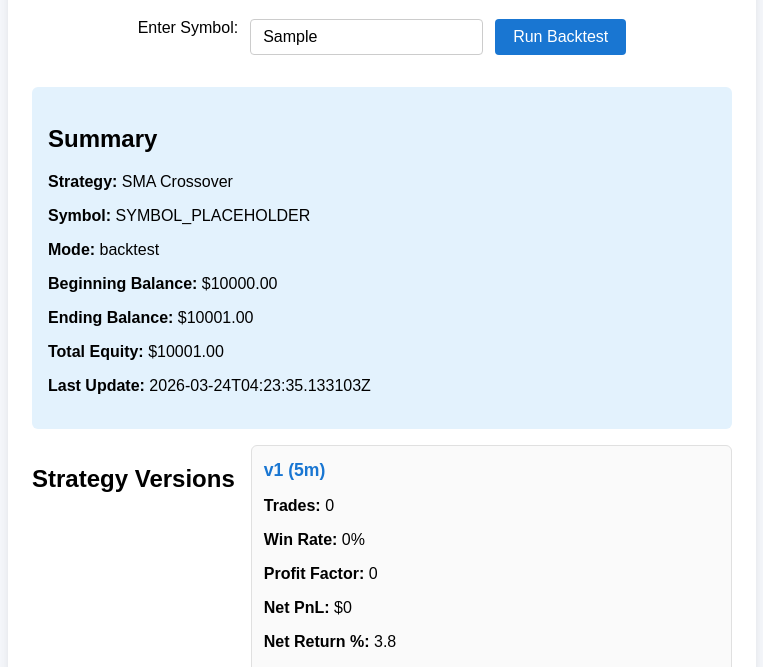
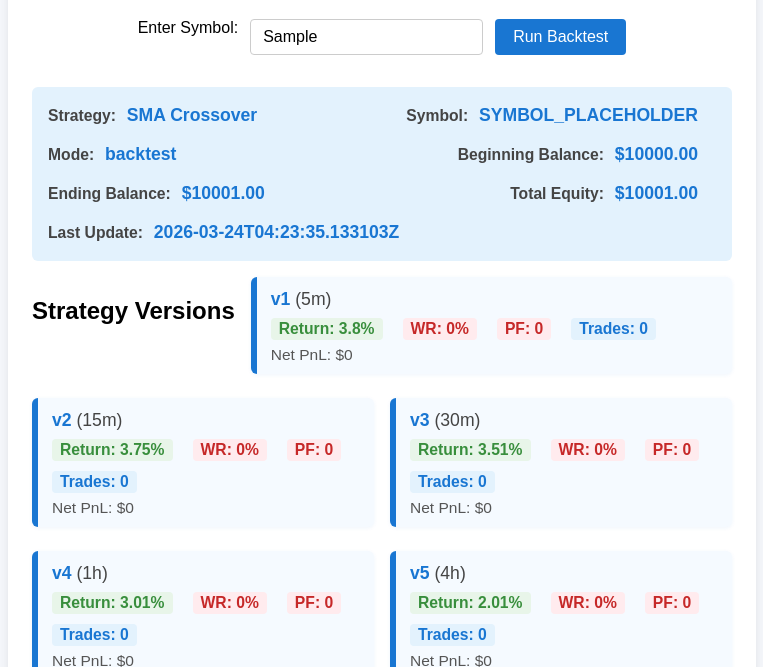
Before and after one commit to rcaldwell67/tradingcopilot, a plain HTML site: page frontend/index.html in a window 1280 px wide. Both pictures are taken after typing "Sample" into the empty fields and a click on the button "Run Backtest". Shown: the part 133-800 px from the top of the page, without its empty margins (258-1021 px from the left). Drawn offline with Linux system fonts and the light colour scheme.

Commit message:
Enhance UI for TradingCopilot Dashboard: improve summary and version display with better layout and styling

```diff
--- a/frontend/app.js
+++ b/frontend/app.js
@@ -14,30 +14,39 @@ document.getElementById('symbol-form').addEventListener('submit', async function
 function renderSummary(data) {
   const summaryDiv = document.getElementById('summary');
   summaryDiv.innerHTML = `
-    <h2>Summary</h2>
-    <p><strong>Strategy:</strong> ${data.strategy}</p>
-    <p><strong>Symbol:</strong> ${data.symbol}</p>
-    <p><strong>Mode:</strong> ${data.mode}</p>
-    <p><strong>Beginning Balance:</strong> $${data.beginning_balance.toFixed(2)}</p>
-    <p><strong>Ending Balance:</strong> $${data.ending_balance.toFixed(2)}</p>
-    <p><strong>Total Equity:</strong> $${data.total_equity.toFixed(2)}</p>
-    <p><strong>Last Update:</strong> ${data.last_update}</p>
+    <div class="summary-stat"><span class="summary-label">Strategy:</span> ${data.strategy}</div>
+    <div class="summary-stat"><span class="summary-label">Symbol:</span> ${data.symbol}</div>
+    <div class="summary-stat"><span class="summary-label">Mode:</span> ${data.mode}</div>
+    <div class="summary-stat"><span class="summary-label">Beginning Balance:</span> $${data.beginning_balance.toFixed(2)}</div>
+    <div class="summary-stat"><span class="summary-label">Ending Balance:</span> $${data.ending_balance.toFixed(2)}</div>
+    <div class="summary-stat"><span class="summary-label">Total Equity:</span> $${data.total_equity.toFixed(2)}</div>
+    <div class="summary-stat"><span class="summary-label">Last Update:</span> ${data.last_update}</div>
   `;
 }
 
 function renderVersions(versions) {
   const versionsDiv = document.getElementById('versions');
   versionsDiv.innerHTML = '<h2>Strategy Versions</h2>';
-  versionsDiv.innerHTML += versions.map(v => `
-    <div class="version-card">
-      <h3>${v.version} (${v.timeframe})</h3>
-      <p><strong>Trades:</strong> ${v.trades}</p>
-      <p><strong>Win Rate:</strong> ${v.win_rate}%</p>
-      <p><strong>Profit Factor:</strong> ${v.profit_factor}</p>
-      <p><strong>Net PnL:</strong> $${v.net_pnl}</p>
-      <p><strong>Net Return %:</strong> ${v.net_return_pct}</p>
-    </div>
-  `).join('');
+  versionsDiv.innerHTML += versions.map(v => {
+    // Color classes for quick stats
+    const netReturnClass = v.net_return_pct > 0 ? 'quick-stat positive' : (v.net_return_pct < 0 ? 'quick-stat negative' : 'quick-stat');
+    const winRateClass = v.win_rate > 50 ? 'quick-stat positive' : (v.win_rate < 50 ? 'quick-stat negative' : 'quick-stat');
+    const pfClass = v.profit_factor > 1 ? 'quick-stat positive' : (v.profit_factor < 1 ? 'quick-stat negative' : 'quick-stat');
+    return `
+      <div class="version-card">
+        <h3>${v.version} <span style="font-weight:400; color:#444;">(${v.timeframe})</span></h3>
+        <div class="quick-stats">
+          <span class="${netReturnClass}">Return: ${v.net_return_pct}%</span>
+          <span class="${winRateClass}">WR: ${v.win_rate}%</span>
+          <span class="${pfClass}">PF: ${v.profit_factor}</span>
+          <span class="quick-stat">Trades: ${v.trades}</span>
+        </div>
+        <div style="font-size:0.97rem; color:#555;">
+          Net PnL: $${v.net_pnl}
+        </div>
+      </div>
+    `;
+  }).join('');
 }
 
 // Demo: Add more fields for version comparison (extend as needed)
--- a/frontend/style.css
+++ b/frontend/style.css
@@ -45,28 +45,75 @@ button:hover {
   margin-top: 24px;
 }
 .summary-section {
+  display: flex;
+  flex-wrap: wrap;
+  gap: 18px;
   background: #e3f2fd;
   border-radius: 6px;
   padding: 18px 16px;
+  justify-content: space-between;
+  align-items: center;
 }
 .versions-section {
   display: flex;
   flex-wrap: wrap;
   gap: 16px;
   margin-top: 16px;
+  justify-content: flex-start;
 }
 .version-card {
-  background: #fafafa;
-  border: 1px solid #e0e0e0;
+  background: #f5faff;
+  border-left: 6px solid #1976d2;
   border-radius: 6px;
-  padding: 14px 12px;
-  flex: 1 1 220px;
-  min-width: 200px;
+  box-shadow: 0 1px 4px rgba(25, 118, 210, 0.07);
+  padding: 12px 16px 10px 14px;
+  flex: 1 1 210px;
+  min-width: 180px;
+  margin-bottom: 8px;
+  transition: box-shadow 0.2s;
+}
+.version-card:hover {
+  box-shadow: 0 4px 16px rgba(25, 118, 210, 0.13);
 }
 .version-card h3 {
   margin: 0 0 8px 0;
   font-size: 1.1rem;
   color: #1976d2;
+  font-weight: 700;
+}
+.version-card .quick-stats {
+  display: flex;
+  flex-wrap: wrap;
+  gap: 10px 16px;
+  margin-bottom: 6px;
+}
+.quick-stat {
+  font-size: 0.98rem;
+  font-weight: 600;
+  padding: 2px 8px;
+  border-radius: 4px;
+  background: #e3f2fd;
+  color: #1976d2;
+  margin-right: 4px;
+}
+.quick-stat.positive {
+  background: #e8f5e9;
+  color: #388e3c;
+}
+.quick-stat.negative {
+  background: #ffebee;
+  color: #c62828;
+}
+.summary-stat {
+  font-size: 1.1rem;
+  font-weight: 600;
+  margin-right: 18px;
+  color: #1976d2;
+}
+.summary-label {
+  font-size: 0.98rem;
+  color: #444;
+  margin-right: 6px;
 }
 
 .version-comparison-section {
```
